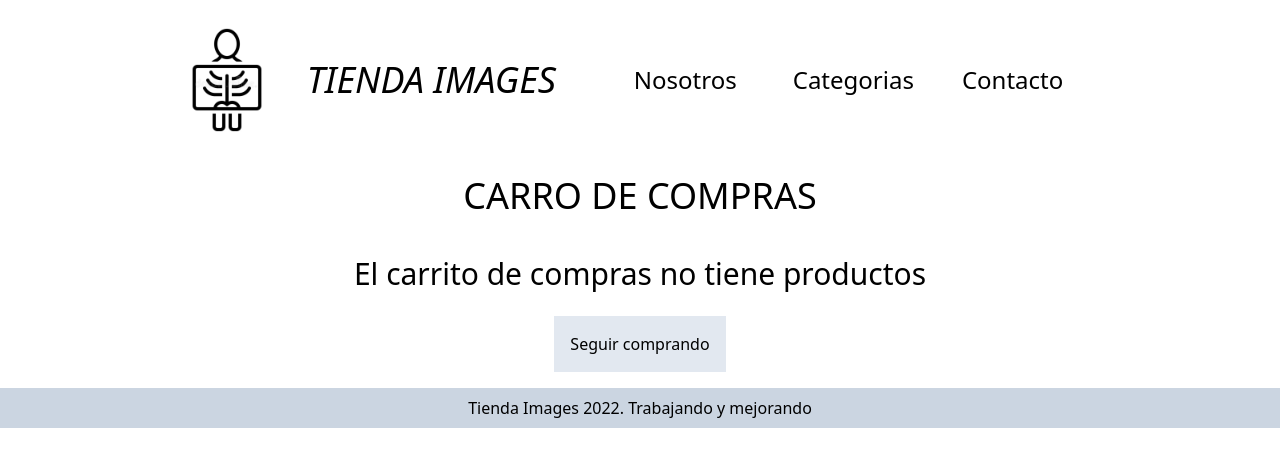
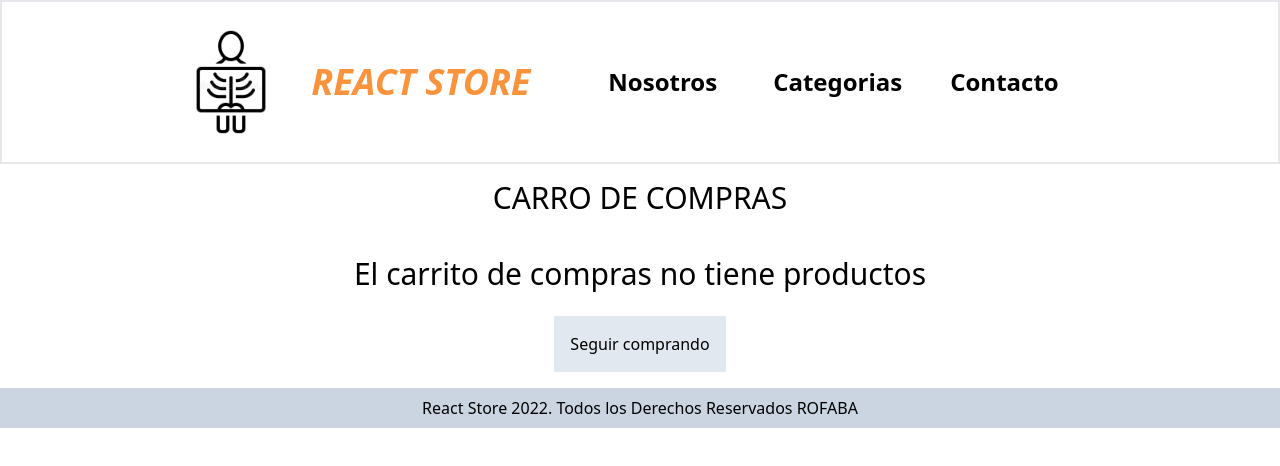
Before and after one commit to rofaba/PreEntrega3-Faure, a React (Create React App) app: page /cart in a window 1280 px wide. Shown: the top 466 px of the page. Built offline with nearby package versions, Linux system fonts and the light colour scheme.

Commit message:
add style cart-cartwidget

```diff
--- a/src/components/Cart/Cart.js
+++ b/src/components/Cart/Cart.js
@@ -3,14 +3,11 @@ import { Link } from "react-router-dom";
 import { cartContext } from "../../Context/CartContext";
 
 const Cart = () => {
-  const { totalpagar, qtycartproducts, cartproducts, removeItem, clearCart } = useContext(cartContext);
-
-  console.log(totalpagar)
-  console.log(qtycartproducts)
+  const { totalpagar, cartproducts, removeItem, clearCart} = useContext(cartContext);
 
   return (
     <div>
-      <h1 className="text-center text-4xl p-4"> CARRO DE COMPRAS</h1>
+      <h1 className="text-center text-3xl p-4"> CARRO DE COMPRAS</h1>
 
       {cartproducts.length === 0 ? (
         <h1 className="text-center text-3xl p-6">
@@ -43,7 +40,12 @@ const Cart = () => {
               <td className="px-16">{product.name} </td>
               <td className="px-16">{product.brand} </td>
               <td className="px-16">$ {product.price}</td>
-              <td className="px-16">{product.qty}</td>
+
+              <td className="px-16 flex justify-center">
+
+                {product.qty}
+
+              </td>
               <td className="px-16">$ {product.qty * product.price}</td>
               <td>
                 {" "}
@@ -65,7 +67,7 @@ const Cart = () => {
           ))}
             <div>
 
-                    <h3 className=" flex justify-end m-8 p-6 bg-slate-200" > Total a pagar $ {totalpagar}</h3>
+                    <h3 className=" flex justify-end m-8 p-4 bg-slate-200 pr-32 text-xl" > Total a pagar $ {totalpagar}</h3>
 
             </div>
 
--- a/src/components/CartWidget/CartWidget.js
+++ b/src/components/CartWidget/CartWidget.js
@@ -1,16 +1,18 @@
 import carro from "../../assets/img/carrito.jpeg";
 import { Link } from 'react-router-dom';
+
 
 const CartWidget = (props) => {
   return (
     <Link to="/cart">
       <div className="flex items-center pt-6">
+
         <img
-          style={{ width: "100px", height: "100px" }}
+          style={{ width: "100px", height: "100px"}}
           alt="imagen de carro"
           src={carro}
         ></img>
-        <span className="text-3xl"> {props.number} </span>
+        <span className="flex justify-center pt-1 w-10 h-10 text-2xl text-white oldstyle-nums bg-orange-400 rounded-full"> {props.number} </span>
       </div>
     </Link>
   );
--- a/src/components/Footer/Footer.js
+++ b/src/components/Footer/Footer.js
@@ -2,7 +2,7 @@ const Footer = () => {
     return (
 <div className="bg-slate-300 flex justify-center items-center py-2">
 
-       <h3> Tienda Images 2022. Trabajando y mejorando </h3>
+       <h3> React Store 2022. Todos los Derechos Reservados ROFABA </h3>
 
      </div>
     );
--- a/src/components/Item/Item.js
+++ b/src/components/Item/Item.js
@@ -8,19 +8,19 @@ const Item = (props) => {
 
 
   return (
-    <div className="border-4 border-solid border-black p-3 hover:scale-105 duration-300 shadow-xl">
-      <div className="w-56 h-96 border-2 border-solid border-black72 p-2 rounded-lg text-center">
+    <div className="bg-white border-2 border-solid border-black p-3 shadow-2xl hover:scale-105 duration-300">
+      <div className="w-64 h-96 border-2 border-solid border-black72 p-2 rounded-lg text-center">
         <h3> Id: {props.id} </h3>
         <h3> Título: {props.name} </h3>
         <h3> Precio: {props.price} </h3>
         <br></br>
         <div className="flex justify-center">
-        <img className="border-4 w-36 h-36" src={props.pictureURL} alt={props.title} />
+        <img className="w-36 h-36" src={props.pictureURL} alt={props.title} />
         </div>
 
 
         <Link to={`/${categoryId}`}>
-              <button className = "border-2 border-solid border-black p-1 m-4 hover:bg-slate-300  " > Ver más </button>
+              <button className = "bg-slate-100 border-2 border-solid border-black p-1 m-4 hover:bg-slate-300  " > Ver Detalles </button>
         </Link>
 
         <p> Stock Disponible: {props.stock} </p>
--- a/src/components/ItemCount/ItemCount.js
+++ b/src/components/ItemCount/ItemCount.js
@@ -31,14 +31,14 @@ if(finishbuy === false) {
   contador === 0 || contador > stock ? (disableButton = true) : (disableButton = false);
 
   if (disableButton === false) {
-      buttonClass = "rounded-xl  text-xl p-2 w-72 m-5 bg-slate-300 hover:bg-slate-400"
+      buttonClass = "rounded-xl  text-xl p-2 w-72 m-5 bg-slate-200 hover:bg-slate-300"
     } else {
       buttonClass = "rounded-xl  text-xl p-2 w-72 m-5 bg-red-100";
 
   }
 
 } else {
-  buttonClass = "rounded-xl  text-2xl p-2 w-72 m-5 bg-slate-300 bg-green-300 hover:bg-green-400";
+  buttonClass = "rounded-xl  text-white font-bold text-2xl p-2 w-72 m-5 bg-slate-300 bg-orange-400 hover:bg-orange-300";
   buttonContent = "Terminar Compra"
 }
 
--- a/src/components/ItemDetail/ItemDetail.js
+++ b/src/components/ItemDetail/ItemDetail.js
@@ -3,20 +3,21 @@ import "./ItemDetail.css";
 import ItemCount from "../ItemCount/ItemCount";
 
 const ItemDetail = (props) => {
-const {indice, stock, onAdd, producto} = props;
+const {indice, onAdd, producto} = props;
 
 
   return (
-    <div className="detail flex justify-center items-center leading-7 w-1/3 bg-slate-200 border-2 border-solid border-black p-4 ">
-      <div className="flex flex-col w-4/5 h-4/5 border-2 border-solid border-black bg-slate-100 p-4 rounded-lg">
+    <div className="detail flex justify-center items-center leading-7 w-1/3 bg-slate-400 border-2 border-solid border-black p-4 ">
+      <div className="flex flex-col w-4/5 h-4/5 border-2 border-solid border-black bg-slate-50 p-4 rounded-lg">
+         <div className="flex justify-center"><img className="border-4 p-2 w-3/6 h-3/6" src={producto.images[0]} alt="{producto.title}"/>
+        </div>
         <h3 className="font-bold"> Id : {producto.id} </h3>
         <h3 className="font-bold"> Título : {producto.title} </h3>
-        <h3 className="font-bold"> Precio : {producto.price} </h3>
+        <h3 className="font-bold"> Precio : $ {producto.price} </h3>
         <p className="text-base"> Descripción: {producto.description} </p>
         <br></br>
 
-        <div className="flex justify-center"><img className="border-4 p-2 w-48 h-48" src={producto.images[0]} alt="{producto.title}"/>
-        </div>
+
 
         < ItemCount producto = { producto } stock={producto.stock} onAdd={onAdd} indice={indice}/>
 
--- a/src/components/ItemDetailContainer/ItemDetailContainer.js
+++ b/src/components/ItemDetailContainer/ItemDetailContainer.js
@@ -51,7 +51,7 @@ useEffect(() => {
       {loading ? (
         <div className="h-96">
           <br></br>
-          <p className="text-gray-400 animate-bounce text-2xl items-center flex justify-center">
+          <p className="text-orange-400 animate-bounce text-2xl items-center flex justify-center">
             {" "}
             - - obteniendo detalles del producto - -{" "}
           </p>
--- a/src/components/ItemListContainer/ItemListContainer.js
+++ b/src/components/ItemListContainer/ItemListContainer.js
@@ -5,6 +5,8 @@ import { useParams } from "react-router-dom";
 
 
 const ItemListContainer = (props) => {
+
+
 
   const [productos, setProductos] = useState([]);
   const [loading, setLoading] = useState(true);
@@ -40,7 +42,7 @@ useEffect(() => {
       {loading ? (
         <>
           <br></br>
-          <p className="text-gray-400 animate-bounce text-2xl items-center flex justify-center">
+          <p className="text-orange-400 animate-bounce text-2xl items-center flex justify-center">
             {" "}
             - - obteniendo productos - -{" "}
           </p>
--- a/src/components/NavBar/NavBar.js
+++ b/src/components/NavBar/NavBar.js
@@ -9,11 +9,11 @@ import { cartContext } from '../../Context/CartContext'
 
 const NavBar = () => {
 
-const {totalpagar, qtycartproducts } = useContext(cartContext)
+const { qtycartproducts } = useContext(cartContext)
 
   return (
 
-    <div className = "flex justify-center">
+    <div className = "flex justify-center border-2 border-solid border-b-grey-300">
       <nav className="flex flex-row items-center">
         <Link to="/">
           <div className="flex items-center">
@@ -22,7 +22,7 @@ const {totalpagar, qtycartproducts } = useContext(cartContext)
               alt="imagen de logo"
               src={ logo }
             ></img>
-            <p className="text-4xl italic">TIENDA IMAGES</p>
+            <p className="text-4xl italic text-orange-400 font-bold "> REACT STORE </p>
 
 
 
@@ -31,25 +31,26 @@ const {totalpagar, qtycartproducts } = useContext(cartContext)
 
         <ul className=" flex items-center" style={{ margin: "30px" }}>
           <Link to="nosotros">
-            <li className="mx-10 text-2xl px-2 py-2 hover:bg-slate-100 rounded-lg ">
+            <li className="mx-10 text-2xl font-semibold px-2 py-2 hover:text-orange-400 rounded-lg ">
               {" "}
               <h2> Nosotros </h2>{" "}
             </li>
           </Link>
           <div>
-            <button className="peer px-2 py-2 hover:bg-slate-100 text-2xl rounded-lg relative">
+            <button className="peer px-2 py-2 font-semibold hover:text-orange-400 text-2xl rounded-lg relative">
               {" "}
               Categorias{" "}
             </button>
             <div className="categorias absolute hidden peer-hover:flex hover:flex w-[130px] flex-col items-start bg-white drop-shadow-lg rounded-b-lg">
               {data.map((category) => (
                 <Link
-                  className="px-5 py-3 py-1 text-sm hover:text-lg hover:bg-slate-100 rounded-lg"
+                  className="px-5 py-3 py-1 text-sm font-semibold hover:text-lg hover:text-orange-400 rounded-lg"
                   key={category.id}
                   to={`/category/${category.name}`}
                 >
                   {category.name}
                 </Link>
+
               ))}
             </div>
           </div>
@@ -58,7 +59,7 @@ const {totalpagar, qtycartproducts } = useContext(cartContext)
 
 
           <Link to="contacto">
-            <li className="mx-10 text-2xl py-2 hover:bg-slate-100 rounded-lg ">
+            <li className="mx-10 text-2xl py-2 font-semibold hover:text-orange-400 rounded-lg ">
               {" "}
               <h2> Contacto </h2>{" "}
             </li>
```
